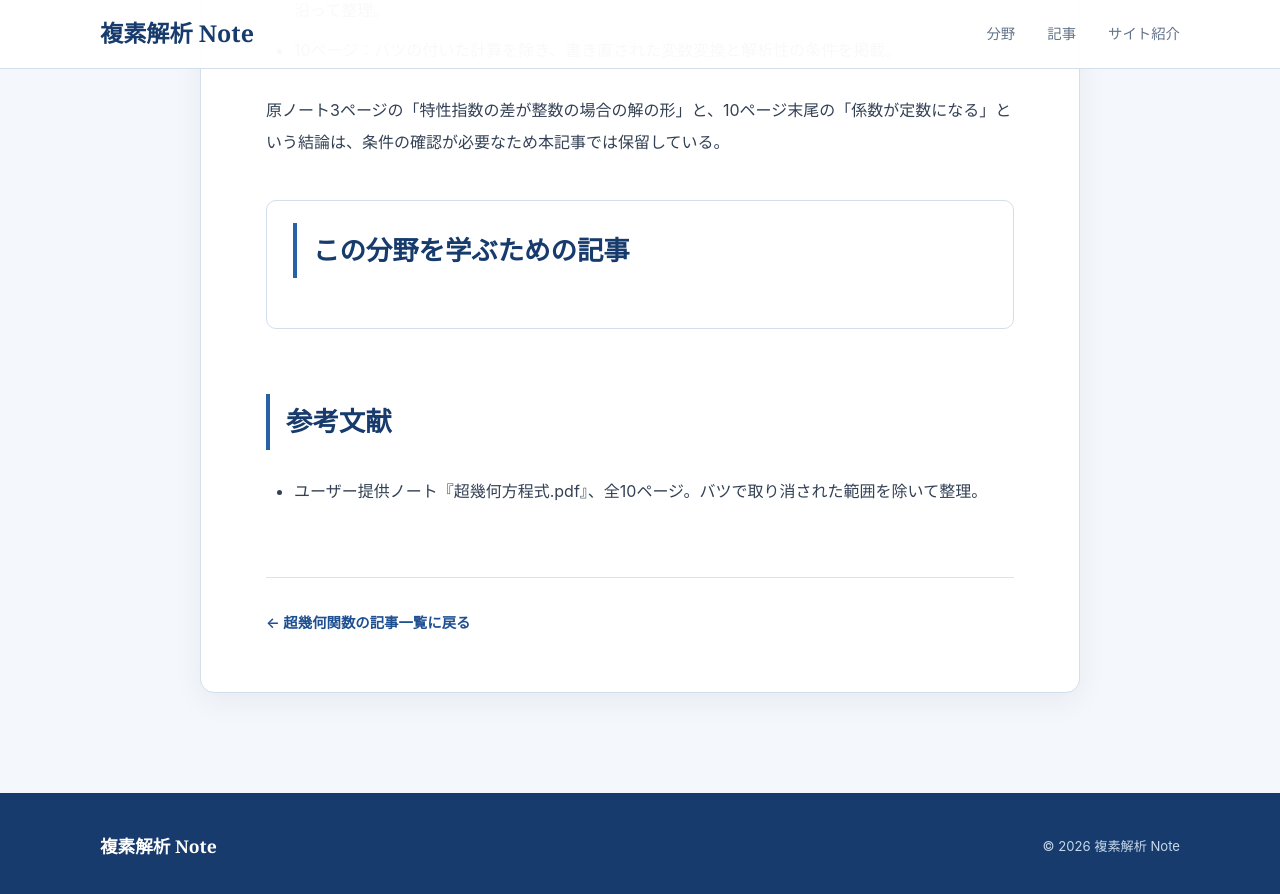
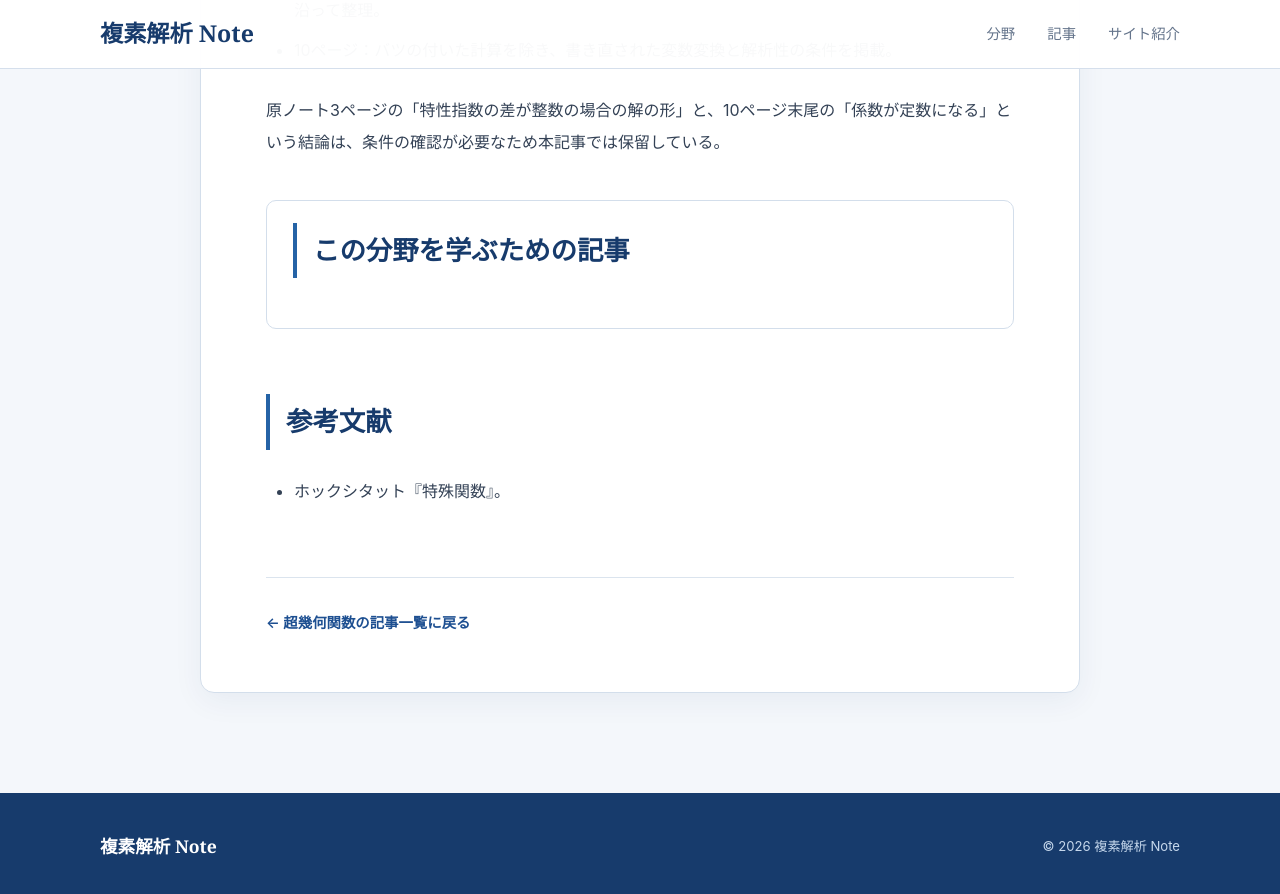
Before and after one commit to koukano/koukano.github.io, a Jekyll site: the page built from articles/hypergeometric-differential-equation.md, in a window 1280 px wide and 900 px high, scrolled down 8477 px. Shown: the top 894 px of the window. Built offline with Jekyll 4.4.1, drawn with Linux system fonts in a browser that asks for light colours.

Commit message:
Use the requested Japanese Hochstadt reference for hypergeometric notes

```diff
--- a/articles/hypergeometric-differential-equation.md
+++ b/articles/hypergeometric-differential-equation.md
@@ -6,7 +6,7 @@ description: "送信された手書きノートに沿って、確定特異点、
 category: "hypergeometric-function"
 category_label: "超幾何関数"
 references:
-  - "ユーザー提供ノート『超幾何方程式.pdf』、全10ページ。バツで取り消された範囲を除いて整理。"
+  - "ホックシタット『特殊関数』。"
 ---
 
 本記事は、提供されたノート『超幾何方程式.pdf』の内容を整理したものである。ノートは、級数展開と特異点の用語から始まり、確定特異点を持つ線形微分方程式を経て、超幾何方程式を扱うための2階微分方程式へ進む。
```
